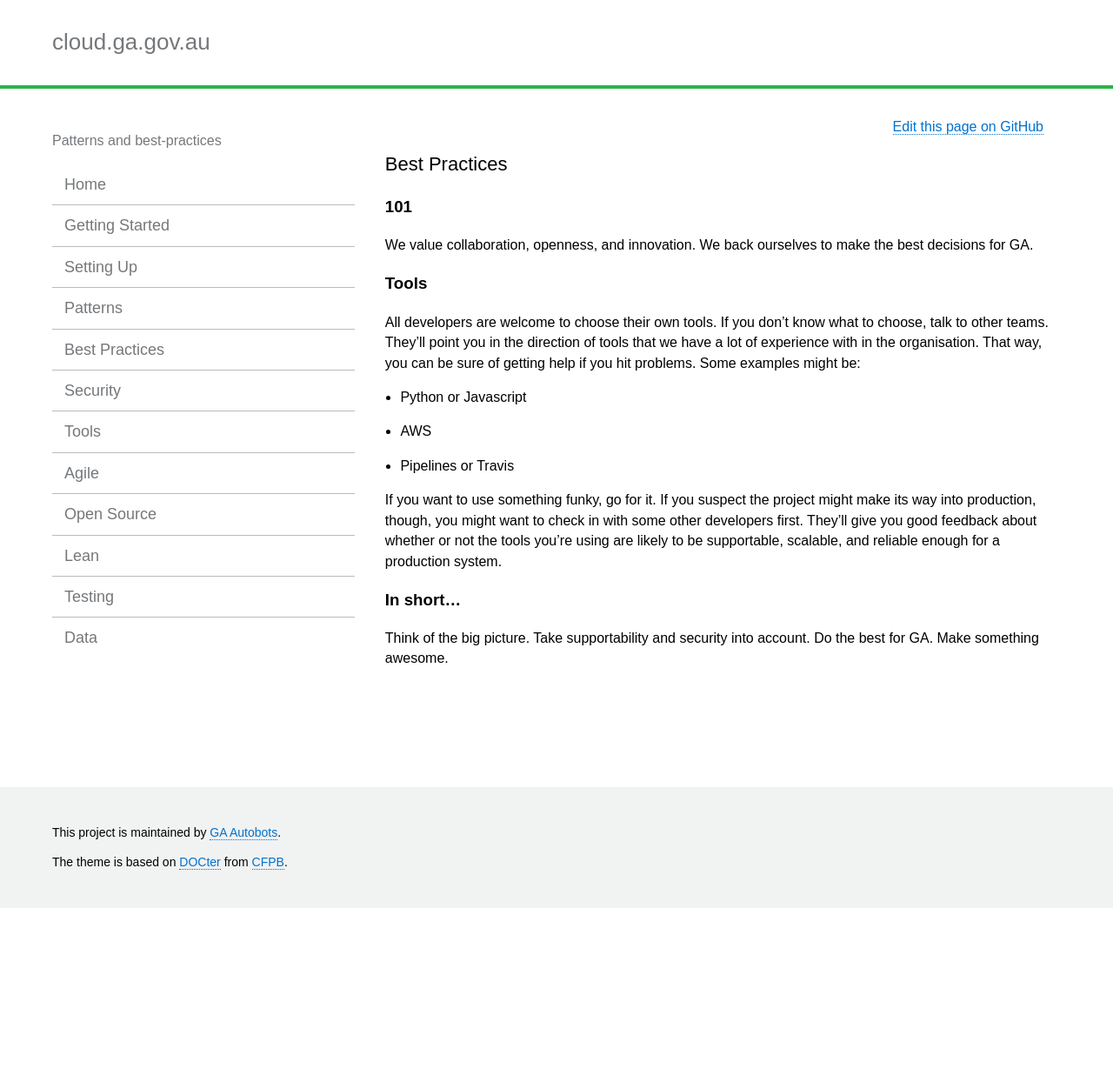
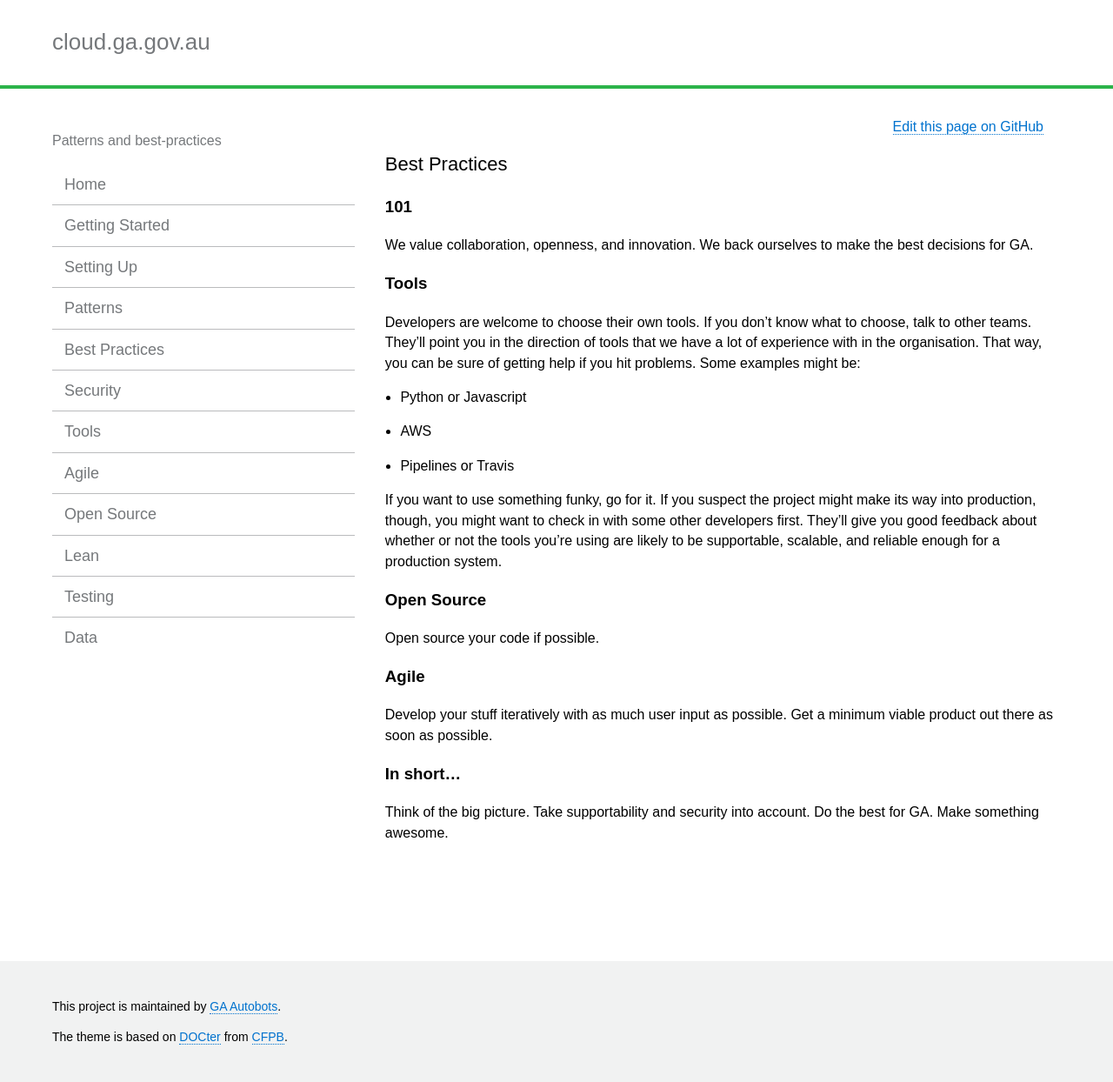
Before and after one commit to GeoscienceAustralia/cloud, a Jekyll site: the page built from docs/_pages/best_practices_index.md, in a window 1280 px wide. Shown: the whole page at 87% size. Built offline with Jekyll 4.4.1, drawn with Linux system fonts in a browser that asks for light colours; before the commit the page ends 1044 px from its top, so only the background shows below that.

Commit message:
Add open source and agile sections

```diff
--- a/docs/_pages/best_practices_index.md
+++ b/docs/_pages/best_practices_index.md
@@ -10,7 +10,7 @@
 
 ### Tools
 
-All developers are welcome to choose their own tools. If you don't know what to choose, talk to other teams. They'll point you in the direction of tools that we have a lot of experience with in the organisation. That way, you can be sure of getting help if you hit problems. Some examples might be:
+Developers are welcome to choose their own tools. If you don't know what to choose, talk to other teams. They'll point you in the direction of tools that we have a lot of experience with in the organisation. That way, you can be sure of getting help if you hit problems. Some examples might be:
 
 * Python or Javascript
 * AWS
@@ -18,6 +18,14 @@
 
 If you want to use something funky, go for it. If you suspect the project might make its way into production, though, you might want to check in with some other developers first. They'll give you good feedback about whether or not the tools you're using are likely to be supportable, scalable, and reliable enough for a production system.
 
+### Open Source
+
+Open source your code if possible.
+
+### Agile
+
+Develop your stuff iteratively with as much user input as possible. Get a minimum viable product out there as soon as possible.
+
 ### In short...
 
 Think of the big picture. Take supportability and security into account. Do the best for GA. Make something awesome.
```
